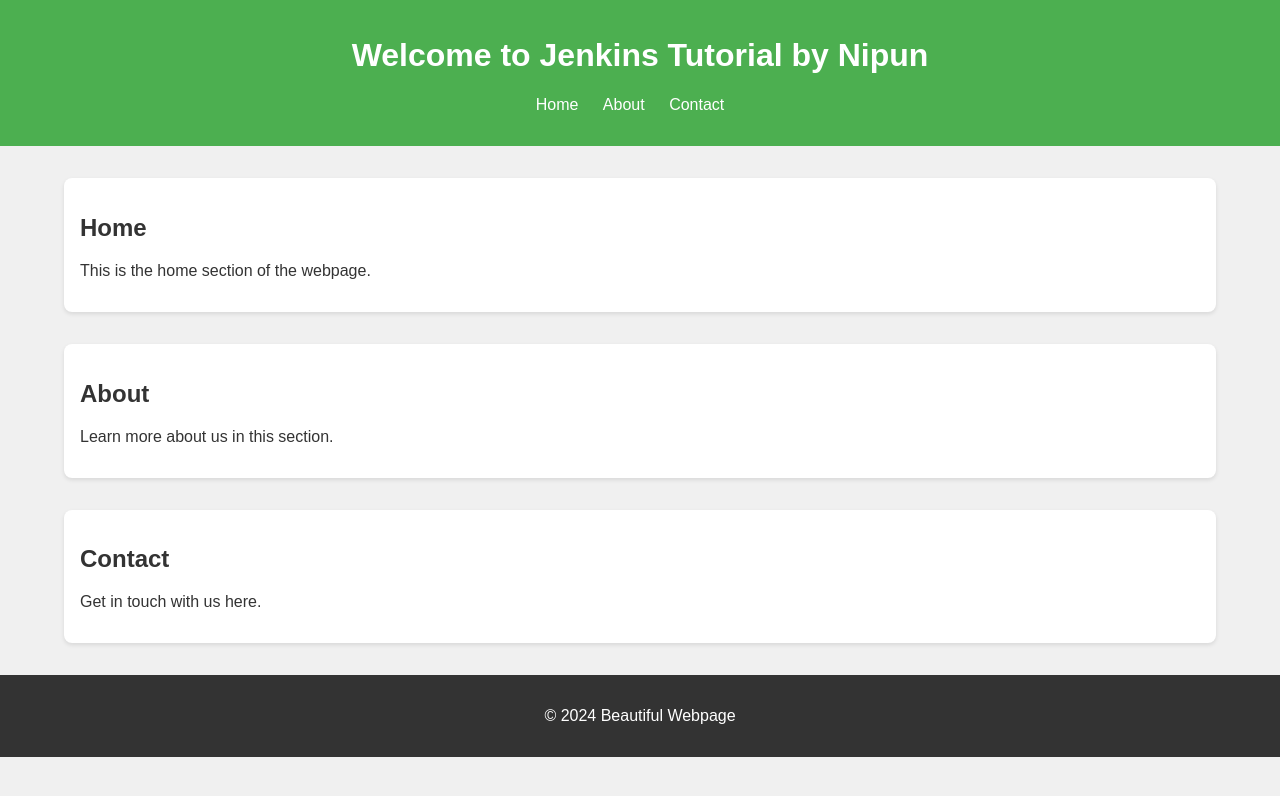
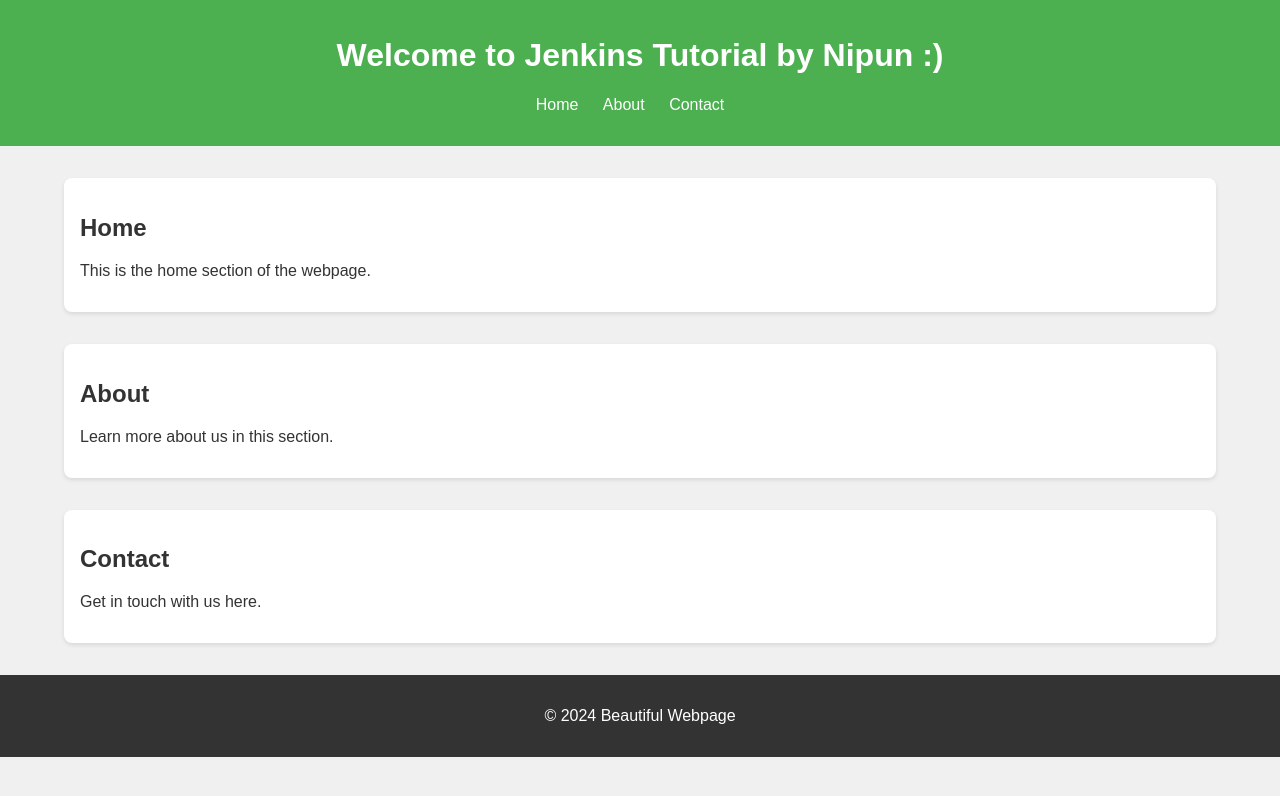
Before and after one commit to nipun214/jenkins, a plain HTML site: page index.html in a window 1280 px wide. Drawn offline with Linux system fonts and the light colour scheme.

Commit message:
Update index.html

```diff
--- a/index.html
+++ b/index.html
@@ -51,7 +51,7 @@
 </head>
 <body>
     <header>
-        <h1>Welcome to Jenkins Tutorial by Nipun</h1>
+        <h1>Welcome to Jenkins Tutorial by Nipun :)</h1>
         <nav>
             <ul>
                 <li><a href="#home">Home</a></li>
```
